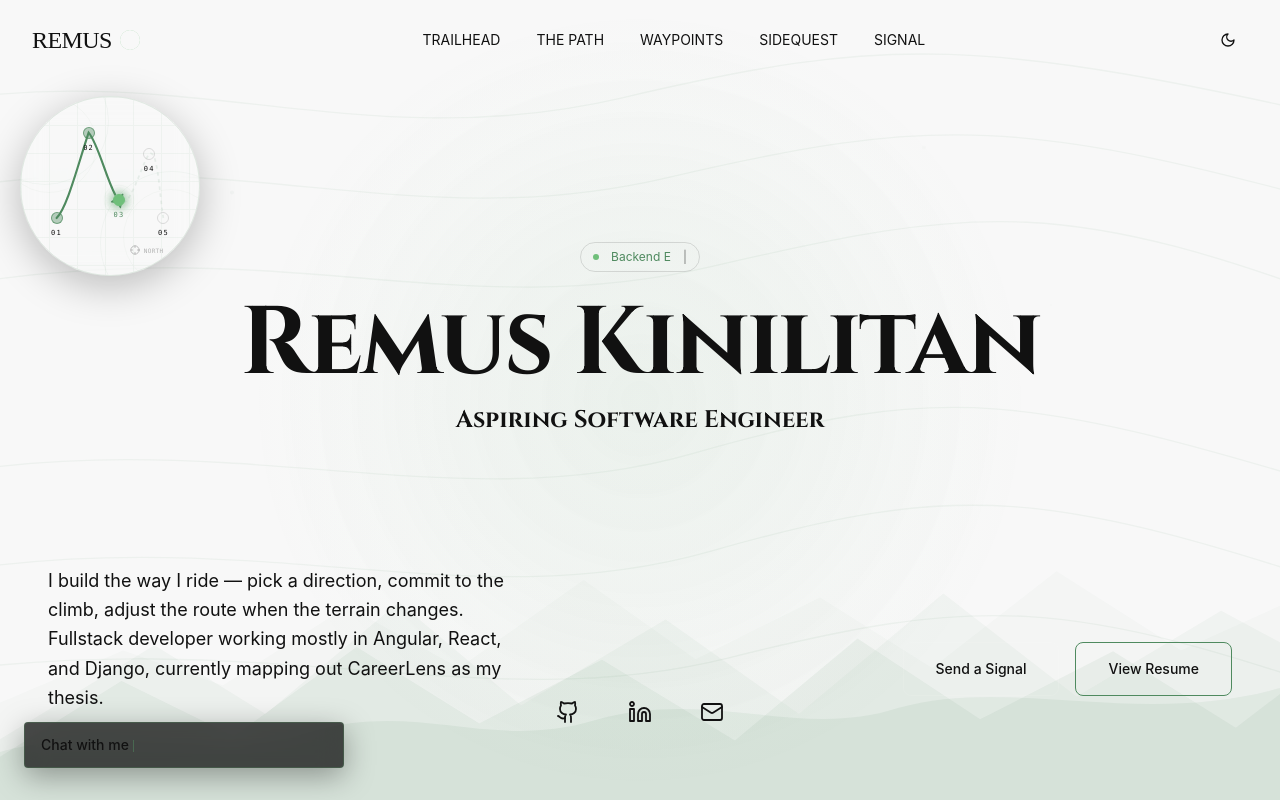
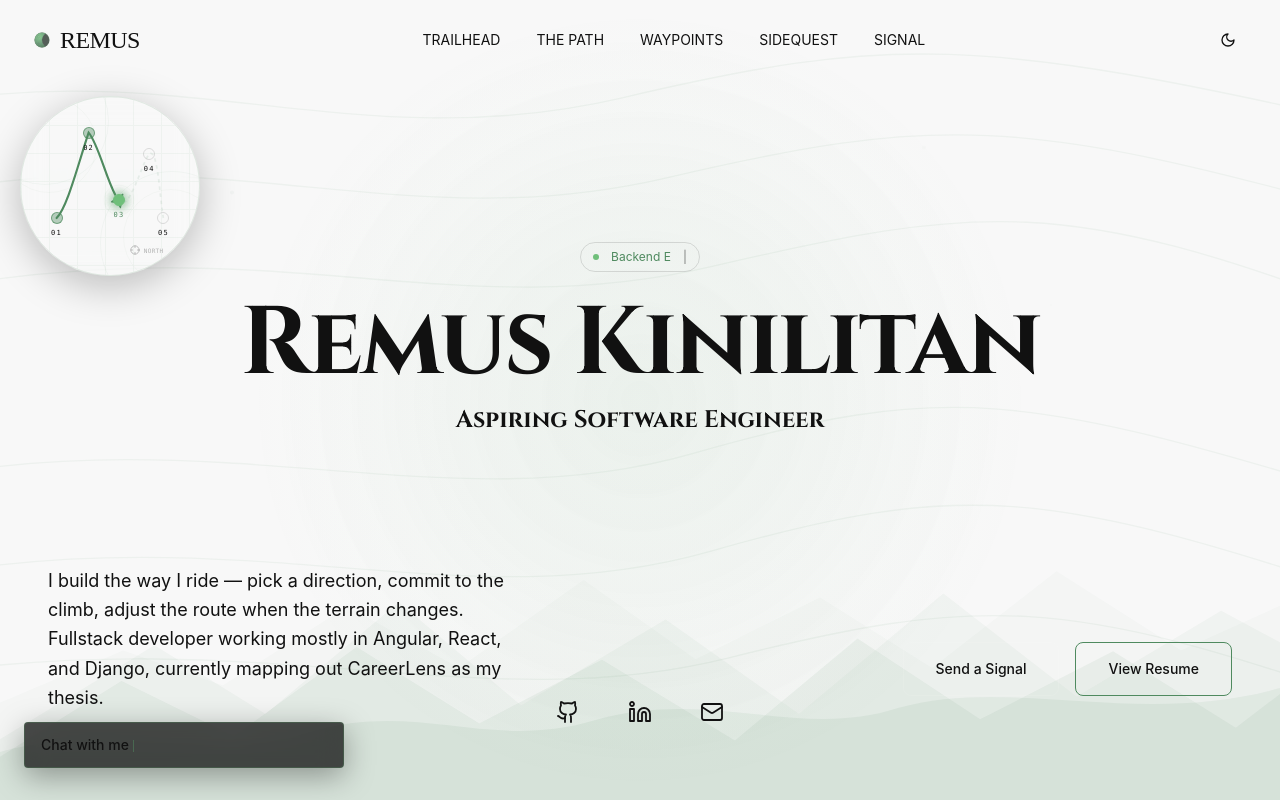
Before and after one commit to Weayabo/Weayabo.github.io, a React (Vite) app: page / in a window 1280 px wide. Shown: the top 800 px of the page. Built offline with nearby package versions, Linux system fonts and the light colour scheme; a web font is replaced by a local one.

Commit message:
rechange the hero section

```diff
--- a/src/app/components/about-section.tsx
+++ b/src/app/components/about-section.tsx
@@ -327,7 +327,7 @@ export function AboutSection() {
             >
               <div className="mb-5 flex items-center justify-center gap-3 lg:justify-end">
                 <span className="text-[10px] font-medium tracking-[0.3em] text-[var(--green-accent)] uppercase font-['Cinzel']">
-                  The Rider
+                  The Traveler
                 </span>
 
                 <span className="h-px w-10 bg-[var(--green-accent)]/40" />
--- a/src/app/components/hero-section.tsx
+++ b/src/app/components/hero-section.tsx
@@ -310,8 +310,11 @@ export function HeroSection() {
 
           <motion.div
             initial={{ opacity: 0, y: 20 }}
-            animate={{ opacity: 1, y: 0 }}
-            transition={{ delay: 0.6, duration: 0.6 }}
+            animate={{
+              opacity: isIdle ? 0.08 : 1,
+              y: isIdle ? 6 : 0,
+              filter: isIdle ? "blur(5px)" : "blur(0px)",
+            }}
             className="mb-10 flex flex-row items-center lg:ml-auto justify-center gap-3 sm:gap-4"
           >
             <motion.a
--- a/src/app/components/moon-phase.tsx
+++ b/src/app/components/moon-phase.tsx
@@ -1,7 +1,4 @@
-// Tiny, quiet lunar-phase mark. Computes the real current moon phase —
-// no library, just the synodic month against a known new moon reference.
-// Meant to be barely noticeable: a detail for anyone who looks closely,
-// not a banner for anyone who doesn't.
+import { useId } from "react";
 
 const SYNODIC_MONTH = 29.53058867;
 const KNOWN_NEW_MOON = Date.UTC(2000, 0, 6, 18, 14, 0);
@@ -18,48 +15,235 @@ const PHASE_NAMES = [
 ];
 
 function getMoonPhase(date: Date = new Date()) {
-  const diffDays = (date.getTime() - KNOWN_NEW_MOON) / 86400000;
-  const raw = (diffDays % SYNODIC_MONTH) / SYNODIC_MONTH;
-  const k = raw < 0 ? raw + 1 : raw; // 0 = new, 0.5 = full, 1 = new again
+  const diffDays =
+    (date.getTime() - KNOWN_NEW_MOON) / 86400000;
 
-  const illumination = (1 - Math.cos(k * 2 * Math.PI)) / 2; // 0..1 lit fraction
-  const isWaxing = k < 0.5;
-  const nameIndex = Math.round(k * 8) % 8;
+  const raw =
+    (diffDays % SYNODIC_MONTH) / SYNODIC_MONTH;
+
+  const phase = raw < 0 ? raw + 1 : raw;
+
+  const illumination =
+    (1 - Math.cos(phase * 2 * Math.PI)) / 2;
+
+  const isWaxing = phase < 0.5;
+
+  const nameIndex =
+    Math.round(phase * 8) % 8;
 
   return {
+    phase,
     illumination,
     isWaxing,
     name: PHASE_NAMES[nameIndex],
   };
 }
 
-export function MoonPhase({ size = 12 }: { size?: number }) {
-  const { illumination, isWaxing, name } = getMoonPhase();
-  const shadowWidth = (1 - illumination) * 100;
+export function MoonPhase({ size = 14 }: { size?: number }) {
+  const { phase, illumination, name } = getMoonPhase();
+
+  const maskId = useId();
+  const gradientId = useId();
+  const glowId = useId();
+
+  /*
+   * Controls the illuminated portion of the moon.
+   *
+   * 0       = New Moon
+   * 0.25    = First Quarter
+   * 0.5     = Full Moon
+   * 0.75    = Last Quarter
+   */
+  const shadowOffset =
+    Math.cos(phase * 2 * Math.PI) * 9;
 
   return (
     <span
       title={name}
       aria-label={`Current moon phase: ${name}`}
-      className="relative inline-block align-middle opacity-40 hover:opacity-90 transition-opacity duration-500"
+      className="
+        inline-flex
+        shrink-0
+        align-middle
+        opacity-80
+        transition-opacity
+        duration-500
+        hover:opacity-100
+      "
       style={{
         width: size,
         height: size,
-        borderRadius: "50%",
-        background: "var(--green-bright)",
-        overflow: "hidden",
       }}
     >
-      <span
-        className="absolute top-0 h-full"
-        style={{
-          width: `${shadowWidth}%`,
-          left: isWaxing ? 0 : "auto",
-          right: isWaxing ? "auto" : 0,
-          background: "var(--background)",
-          borderRadius: "50%",
-        }}
-      />
+      <svg
+        viewBox="0 0 24 24"
+        width={size}
+        height={size}
+        className="overflow-visible"
+      >
+        <defs>
+          {/* --------------------------------------------------
+              Lunar surface
+             -------------------------------------------------- */}
+
+          <radialGradient
+            id={gradientId}
+            cx="35%"
+            cy="30%"
+            r="75%"
+          >
+            <stop
+              offset="0%"
+              stopColor="var(--green-bright)"
+            />
+
+            <stop
+              offset="55%"
+              stopColor="var(--green-accent)"
+            />
+
+            <stop
+              offset="100%"
+              stopColor="#315b3c"
+            />
+          </radialGradient>
+
+          {/* --------------------------------------------------
+              Soft atmospheric glow
+             -------------------------------------------------- */}
+
+          <filter
+            id={glowId}
+            x="-50%"
+            y="-50%"
+            width="200%"
+            height="200%"
+          >
+            <feGaussianBlur
+              stdDeviation="0.8"
+              result="blur"
+            />
+
+            <feMerge>
+              <feMergeNode in="blur" />
+              <feMergeNode in="SourceGraphic" />
+            </feMerge>
+          </filter>
+
+          {/* --------------------------------------------------
+              Moon phase mask
+             -------------------------------------------------- */}
+
+          <mask id={maskId}>
+            <rect
+              width="24"
+              height="24"
+              fill="black"
+            />
+
+            {/* Moon disk */}
+            <circle
+              cx="12"
+              cy="12"
+              r="9"
+              fill="white"
+            />
+
+            {/* Lunar shadow */}
+            <ellipse
+              cx={12 + shadowOffset}
+              cy="12"
+              rx="9"
+              ry="9"
+              fill="black"
+            />
+          </mask>
+        </defs>
+
+        {/* ==================================================
+            DARK MOON BODY
+           ================================================== */}
+
+        <circle
+          cx="12"
+          cy="12"
+          r="9"
+          fill="#17241b"
+          opacity="0.9"
+        />
+
+        {/* ==================================================
+            ILLUMINATED MOON
+           ================================================== */}
+
+        <circle
+          cx="12"
+          cy="12"
+          r="9"
+          fill={`url(#${gradientId})`}
+          mask={`url(#${maskId})`}
+          filter={`url(#${glowId})`}
+        />
+
+        {/* ==================================================
+            CRATERS
+           ================================================== */}
+
+        <g
+          mask={`url(#${maskId})`}
+          fill="none"
+          stroke="rgba(10,30,18,0.25)"
+        >
+          <circle
+            cx="8"
+            cy="8"
+            r="1.4"
+            strokeWidth="0.45"
+          />
+
+          <circle
+            cx="15.5"
+            cy="7"
+            r="1"
+            strokeWidth="0.35"
+          />
+
+          <circle
+            cx="16"
+            cy="15"
+            r="1.6"
+            strokeWidth="0.45"
+          />
+
+          <circle
+            cx="8"
+            cy="16"
+            r="0.8"
+            strokeWidth="0.3"
+          />
+
+          <circle
+            cx="12"
+            cy="12"
+            r="0.6"
+            strokeWidth="0.25"
+          />
+        </g>
+
+        {/* ==================================================
+            SUBTLE MOON EDGE
+           ================================================== */}
+
+        <circle
+          cx="12"
+          cy="12"
+          r="9"
+          fill="none"
+          stroke="var(--green-bright)"
+          strokeWidth="0.35"
+          opacity="0.5"
+        />
+      </svg>
     </span>
   );
 }
--- a/src/app/components/navigation.tsx
+++ b/src/app/components/navigation.tsx
@@ -108,11 +108,11 @@ export function Navigation() {
                     duration: 0.2,
                   }}
                 >
+                  <MoonPhase size={20} />
+
                   <span className="font-['Space_Grotesk'] text-2xl tracking-tight text-foreground">
                     REMUS
                   </span>
-
-                  <MoonPhase size={20} />
                 </motion.a>
 
                 {/* =====================================================
--- a/src/app/components/ui/chat-bubble.tsx
+++ b/src/app/components/ui/chat-bubble.tsx
@@ -37,12 +37,17 @@ export function ChatBubble() {
             }}
             className="
         fixed
-              bottom-8
-              left-6
+        bottom-6
+        left-4
+        right-4
         z-50
 
-              w-72
+        w-auto
+
+        sm:left-6
+        sm:right-auto
         sm:w-80
+        sm:bottom-8
 
         cursor-text
 
@@ -72,8 +77,6 @@ export function ChatBubble() {
       "
           >
             <span>Chat with me</span>
-
-            {/* Optional subtle typing cursor */}
 
             <span
               className="
```
Also changed, not shown: 1 other file (tests, documents, lock files or other folders). Lines whose indentation alone changed are shown as unchanged.
